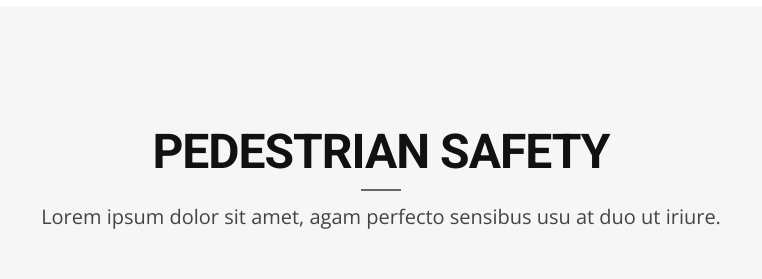
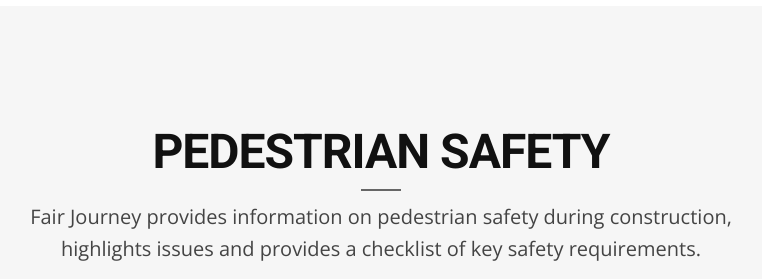
Before and after one commit to MattMa0101/fair_journey, a Django app: template templates/new_index.html in a window 1280 px wide. Shown: the part 3739-4018 px from the top of the page, without its empty margins (259-1021 px from the left). Run offline with Django 3.2, Linux system fonts and the light colour scheme; the template is opened without the code that fills it, so the values that code supplies are empty; some libraries are stand-ins or nearby versions; some web fonts are replaced.

Commit message:
Moon
Update

```diff
--- a/templates/new_index.html
+++ b/templates/new_index.html
@@ -76,7 +76,7 @@
         <div class="row">
             <div class="col-md-10 col-md-offset-1">
             <h1>We are <span class="brand-heading">Fair Journey</span></h1>
-            <p class="intro-text">A full-service digital agency that loves what we do</p>
+            <p class="intro-text">A full-service journey planner that loves what we do</p>
             <a href="#about" class="btn btn-default page-scroll">Learn More</a> </div>
         </div>
         </div>
@@ -328,7 +328,7 @@
 					<div class="section-heading text-center">
 					<h2 class="h-bold">Pedestrian Safety</h2>
 					<div class="divider-header"></div>
-					<p>Lorem ipsum dolor sit amet, agam perfecto sensibus usu at duo ut iriure.</p>
+                    <p>Fair Journey provides information on pedestrian safety during construction, highlights issues and provides a checklist of key safety requirements.</p>
 					</div>
 					</div>
 				</div>
@@ -341,14 +341,17 @@
                 <div class="col-sm-12 col-md-12 col-lg-12" >
 					<div class="wow bounceInUp" data-wow-delay="0.4s">
                     <div id="owl-works" class="owl-carousel">
-                        <div class="item"><a href="{% static 'valera/img/works/1.jpg' %}" title="This is an image title" data-lightbox-gallery="gallery1" data-lightbox-hidpi="{% static 'valera/img/works/1@2x.jpg' %}"><img src="{% static 'valera/img/works/1.jpg' %}" class="img-responsive" alt="img"></a></div>
-                        <div class="item"><a href="{% static 'valera/img/works/2.jpg' %}" title="This is an image title" data-lightbox-gallery="gallery1" data-lightbox-hidpi="{% static 'valera/img/works/2@2x.jpg' %}"><img src="{% static 'valera/img/works/2.jpg' %}" class="img-responsive " alt="img"></a></div>
-                        <div class="item"><a href="{% static 'valera/img/works/3.jpg' %}" title="This is an image title" data-lightbox-gallery="gallery1" data-lightbox-hidpi="{% static 'valera/img/works/3@2x.jpg' %}"><img src="{% static 'valera/img/works/3.jpg' %}" class="img-responsive " alt="img"></a></div>
-                        <div class="item"><a href="{% static 'valera/img/works/4.jpg' %}" title="This is an image title" data-lightbox-gallery="gallery1" data-lightbox-hidpi="{% static 'valera/img/works/4@2x.jpg' %}"><img src="{% static 'valera/img/works/4.jpg' %}" class="img-responsive " alt="img"></a></div>
-                        <div class="item"><a href="{% static 'valera/img/works/5.jpg' %}" title="This is an image title" data-lightbox-gallery="gallery1" data-lightbox-hidpi="{% static 'valera/img/works/5@2x.jpg' %}"><img src="{% static 'valera/img/works/5.jpg' %}" class="img-responsive " alt="img"></a></div>
-                        <div class="item"><a href="{% static 'valera/img/works/6.jpg' %}" title="This is an image title" data-lightbox-gallery="gallery1" data-lightbox-hidpi="{% static 'valera/img/works/6@2x.jpg' %}"><img src="{% static 'valera/img/works/6.jpg' %}" class="img-responsive " alt="img"></a></div>
-                        <div class="item"><a href="{% static 'valera/img/works/7.jpg' %}" title="This is an image title" data-lightbox-gallery="gallery1" data-lightbox-hidpi="{% static 'valera/img/works/7@2x.jpg' %}"><img img src="{% static 'valera/img/works/7.jpg' %}" class="img-responsive " alt="img"></a></div>
-                        <div class="item"><a href="{% static 'valera/img/works/8.jpg' %}" title="This is an image title" data-lightbox-gallery="gallery1" data-lightbox-hidpi="{% static 'valera/img/works/8@2x.jpg' %}"><img img src="{% static 'valera/img/works/8.jpg' %}" class="img-responsive " alt="img"></a></div>
+                        <div class="item"><a href="{% static 'img/safety/safety_01.png' %}" title="This is an image title" data-lightbox-gallery="gallery1" data-lightbox-hidpi="{% static 'img/safety/safety_01@2x.png' %}"><img src="{% static 'img/safety/safety_01.png' %}" class="img-responsive" alt="img"></a></div>
+                        <div class="item"><a href="{% static 'img/safety/safety_02.png' %}" title="This is an image title" data-lightbox-gallery="gallery1" data-lightbox-hidpi="{% static 'img/safety/safety_02@2x.png' %}"><img src="{% static 'img/safety/safety_02.png' %}" class="img-responsive " alt="img"></a></div>
+                        <div class="item"><a href="{% static 'img/safety/safety_03.png' %}" title="This is an image title" data-lightbox-gallery="gallery1" data-lightbox-hidpi="{% static 'img/safety/safety_03@2x.png' %}"><img src="{% static 'img/safety/safety_03.png' %}" class="img-responsive " alt="img"></a></div>
+                        <div class="item"><a href="{% static 'img/safety/safety_04.png' %}" title="This is an image title" data-lightbox-gallery="gallery1" data-lightbox-hidpi="{% static 'img/safety/safety_04@2x.png' %}"><img src="{% static 'img/safety/safety_04.png' %}" class="img-responsive " alt="img"></a></div>
+                        <div class="item"><a href="{% static 'img/safety/safety_05.png' %}" title="This is an image title" data-lightbox-gallery="gallery1" data-lightbox-hidpi="{% static 'img/safety/safety_05@2x.png' %}"><img src="{% static 'img/safety/safety_05.png' %}" class="img-responsive " alt="img"></a></div>
+                        <div class="item"><a href="{% static 'img/safety/safety_06.png' %}" title="This is an image title" data-lightbox-gallery="gallery1" data-lightbox-hidpi="{% static 'img/safety/safety_06@2x.png' %}"><img src="{% static 'img/safety/safety_06.png' %}" class="img-responsive " alt="img"></a></div>
+                        <div class="item"><a href="{% static 'img/safety/safety_07.png' %}" title="This is an image title" data-lightbox-gallery="gallery1" data-lightbox-hidpi="{% static 'img/safety/safety_07@2x.png' %}"><img src="{% static 'img/safety/safety_07.png' %}" class="img-responsive " alt="img"></a></div>
+                        <div class="item"><a href="{% static 'img/safety/safety_08.png' %}" title="This is an image title" data-lightbox-gallery="gallery1" data-lightbox-hidpi="{% static 'img/safety/safety_08@2x.png' %}"><img src="{% static 'img/safety/safety_08.png' %}" class="img-responsive " alt="img"></a></div>
+                        <div class="item"><a href="{% static 'img/safety/safety_09.png' %}" title="This is an image title" data-lightbox-gallery="gallery1" data-lightbox-hidpi="{% static 'img/safety/safety_09@2x.png' %}"><img src="{% static 'img/safety/safety_09.png' %}" class="img-responsive " alt="img"></a></div>
+                        <div class="item"><a href="{% static 'img/safety/safety_10.png' %}" title="This is an image title" data-lightbox-gallery="gallery1" data-lightbox-hidpi="{% static 'img/safety/safety_10@2x.png' %}"><img src="{% static 'img/safety/safety_10.png' %}" class="img-responsive " alt="img"></a></div>
+                        <div class="item"><a href="{% static 'img/safety/safety_11.png' %}" title="This is an image title" data-lightbox-gallery="gallery1" data-lightbox-hidpi="{% static 'img/safety/safety_11@2x.png' %}"><img src="{% static 'img/safety/safety_11.png' %}" class="img-responsive " alt="img"></a></div>
                     </div>
 					</div>
                 </div>
```
Also changed, not shown: static/img/safety/safety_10.png (added), static/img/safety/safety_11.png (added), 2 other files.
